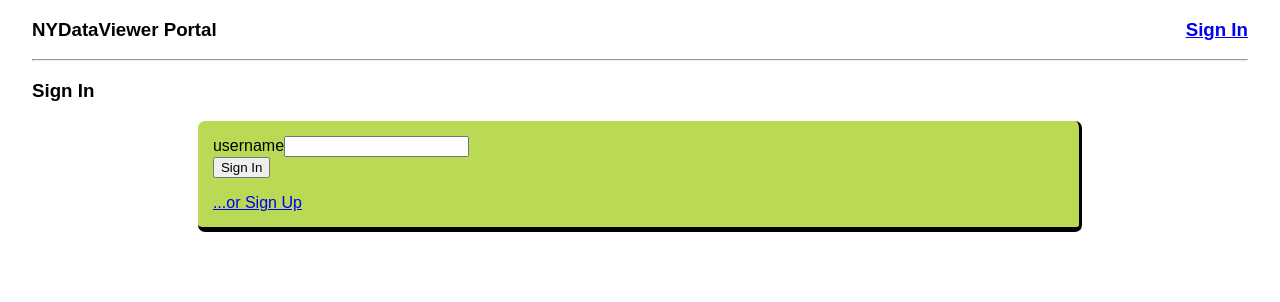
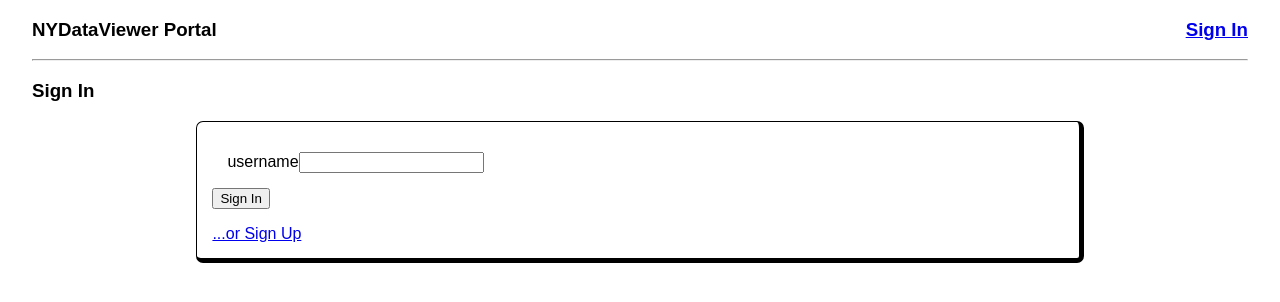
Before and after one commit to alexrivadeneira/project4, a React (Create React App) app in the folder users-ui/: page / in a window 1280 px wide. Shown: the top 302 px of the page. Built offline with nearby package versions, Linux system fonts and the light colour scheme; no server answers.

Commit message:
update style

```diff
--- a/users-ui/src/components/UserNewForm.js
+++ b/users-ui/src/components/UserNewForm.js
@@ -24,10 +24,10 @@ class UserNewForm extends Component{
 	render(){
 
 		const formStyle = {
-			background: "#bada55",
 			width: "70%",
 			margin: "0 auto",
-			borderRight: "3px solid black",
+			border: "1px solid black",
+			borderRight: "5px solid black",
 			borderBottom: "5px solid black",
 			borderRadius: "7px",
 			padding: "15px",
--- a/users-ui/src/components/UserSignInForm.js
+++ b/users-ui/src/components/UserSignInForm.js
@@ -27,13 +27,18 @@ class UserSignInForm extends Component{
 		const wrongUserNameMessage = this.props.wrongUserName ? <p>User not found!</p> : <p></p>;
 
 		const formStyle = {
-			background: "#bada55",
 			width: "70%",
 			margin: "0 auto",
-			borderRight: "3px solid black",
+			border: "1px solid black",
+			borderRight: "5px solid black",
 			borderBottom: "5px solid black",
 			borderRadius: "7px",
 			padding: "15px",
+		}
+
+		const inputStyle = {
+			padding: "15px",
+			display: "block",
 		}
 
 
@@ -42,7 +47,7 @@ class UserSignInForm extends Component{
 				<h3>Sign In</h3>
 				<form style={formStyle}>
 					<div>
-						<label>username
+						<label style={inputStyle}>username
 							<input
 								id="signin-user-userName"
 								name="userName"
```
